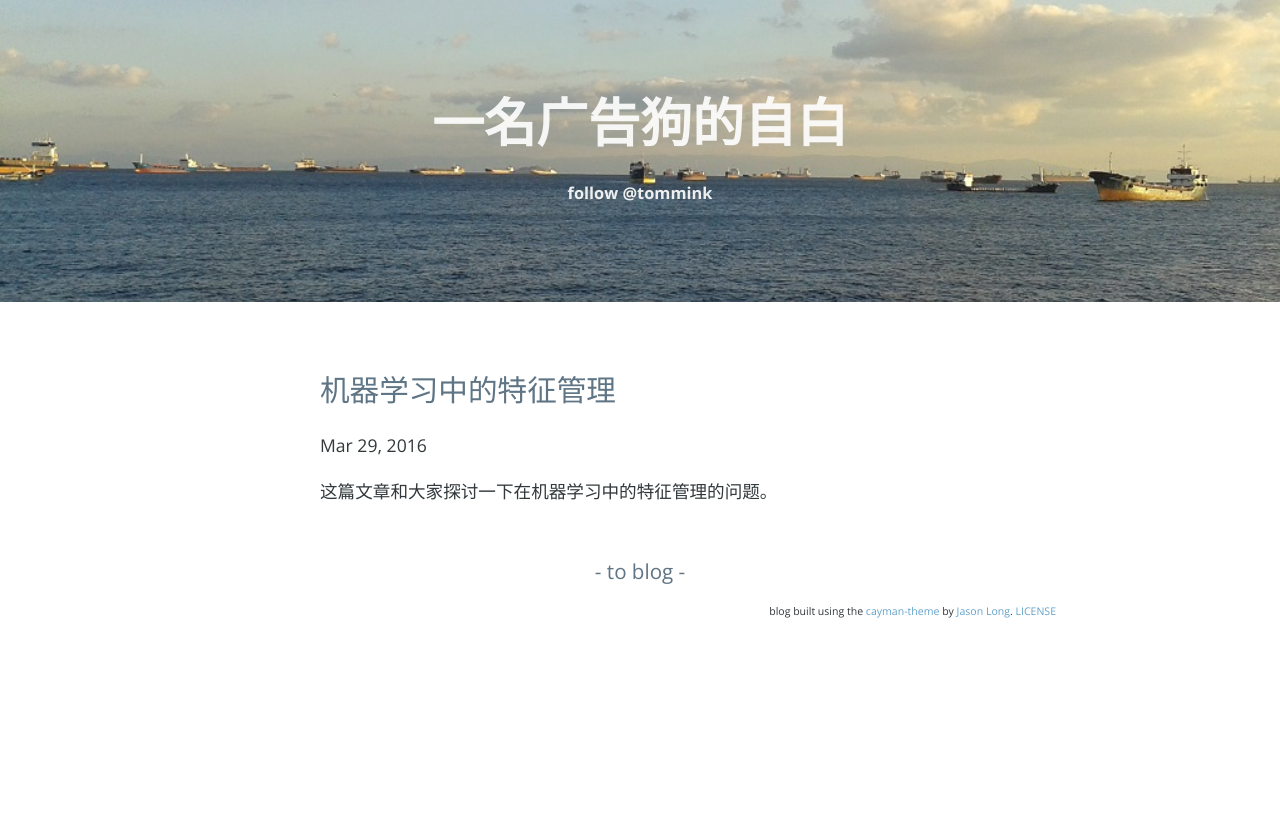
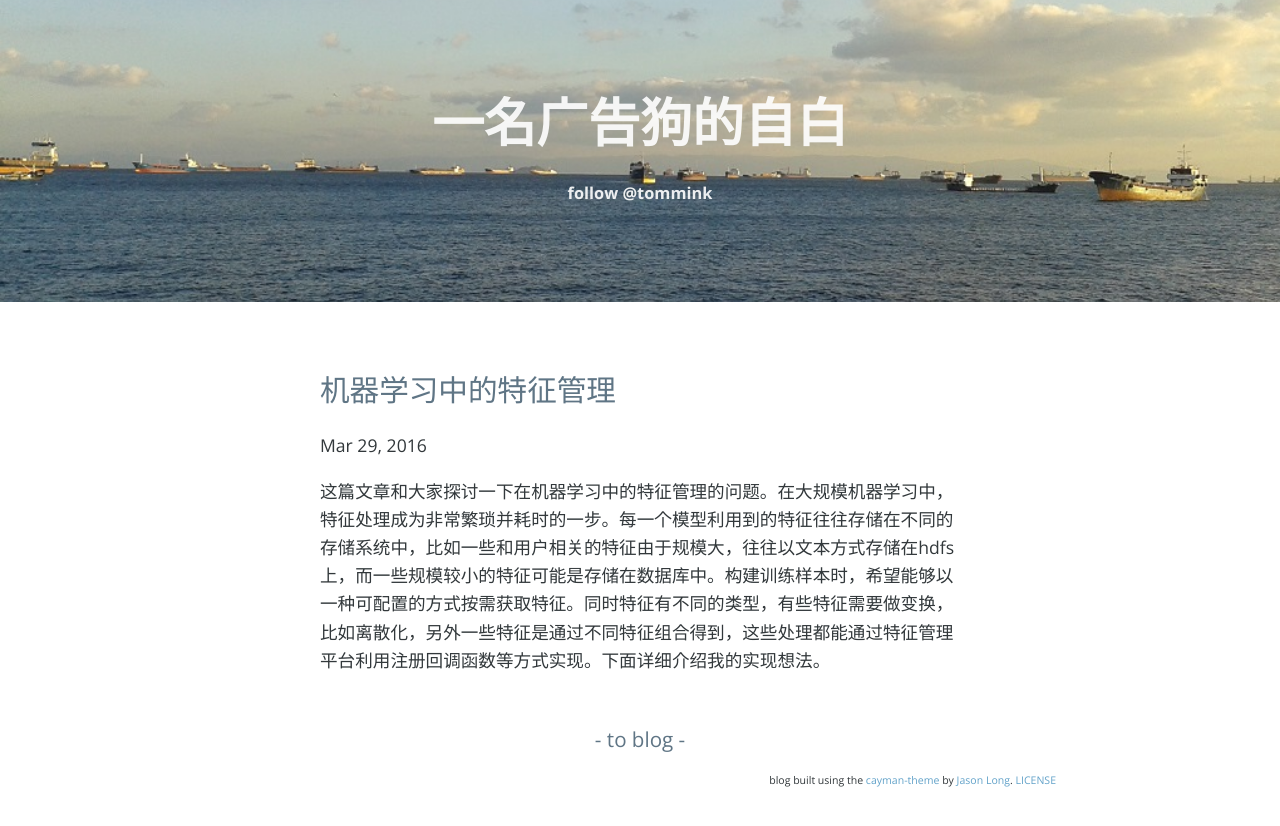
Before and after one commit to tongming/tongming.github.io, a Jekyll site: the page built from _posts/2016-03-29-feature-management.md, in a window 1280 px wide. Shown: the top 826 px of the page. Built offline with Jekyll 4.4.1, drawn with Linux system fonts in a browser that asks for light colours.

Commit message:
add contents for feature management

```diff
--- a/_posts/2016-03-29-feature-management.md
+++ b/_posts/2016-03-29-feature-management.md
@@ -3,4 +3,4 @@ layout: post
 title: 机器学习中的特征管理
 ---
 
-这篇文章和大家探讨一下在机器学习中的特征管理的问题。
+这篇文章和大家探讨一下在机器学习中的特征管理的问题。在大规模机器学习中，特征处理成为非常繁琐并耗时的一步。每一个模型利用到的特征往往存储在不同的存储系统中，比如一些和用户相关的特征由于规模大，往往以文本方式存储在hdfs上，而一些规模较小的特征可能是存储在数据库中。构建训练样本时，希望能够以一种可配置的方式按需获取特征。同时特征有不同的类型，有些特征需要做变换，比如离散化，另外一些特征是通过不同特征组合得到，这些处理都能通过特征管理平台利用注册回调函数等方式实现。下面详细介绍我的实现想法。
```
